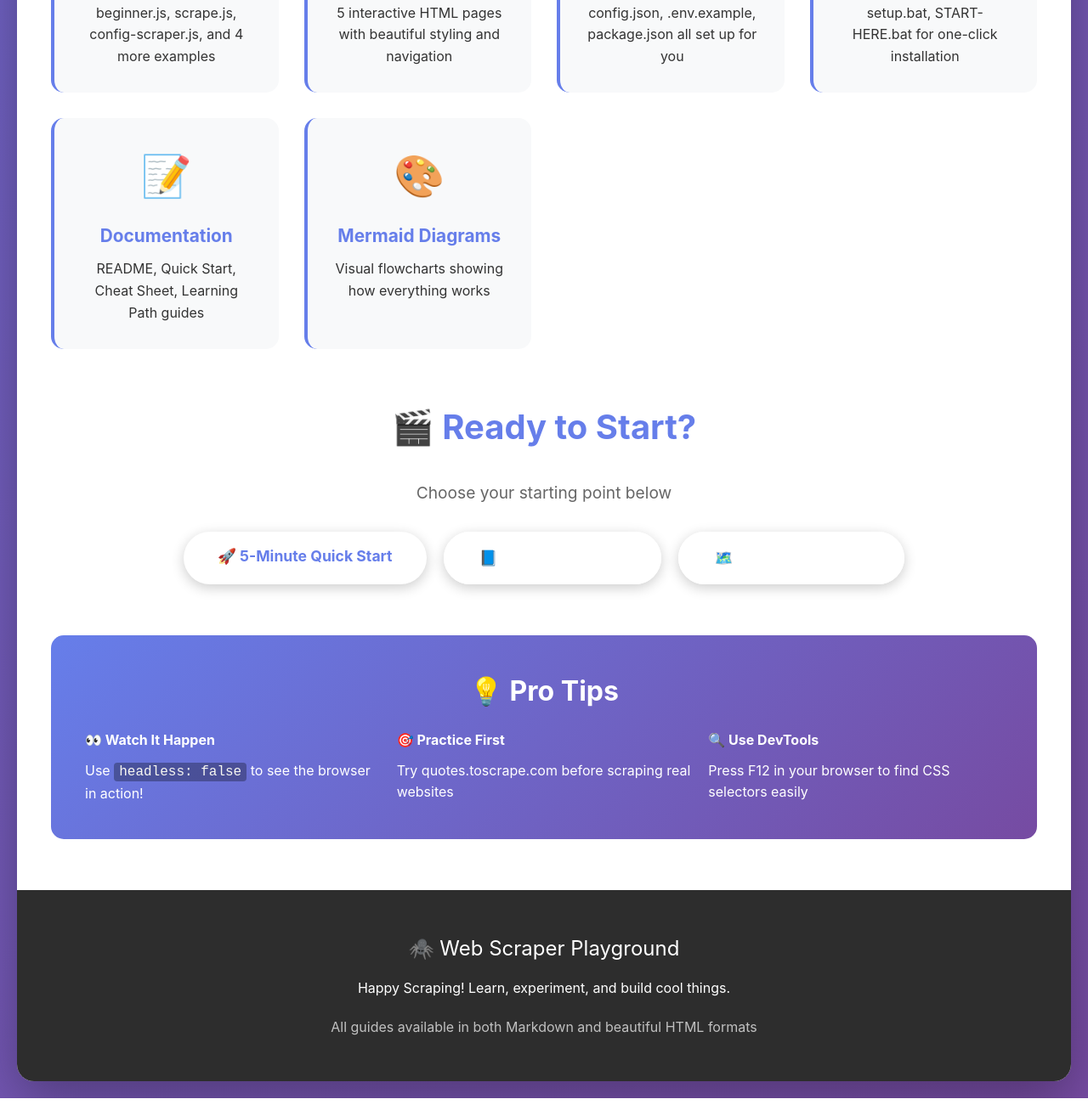
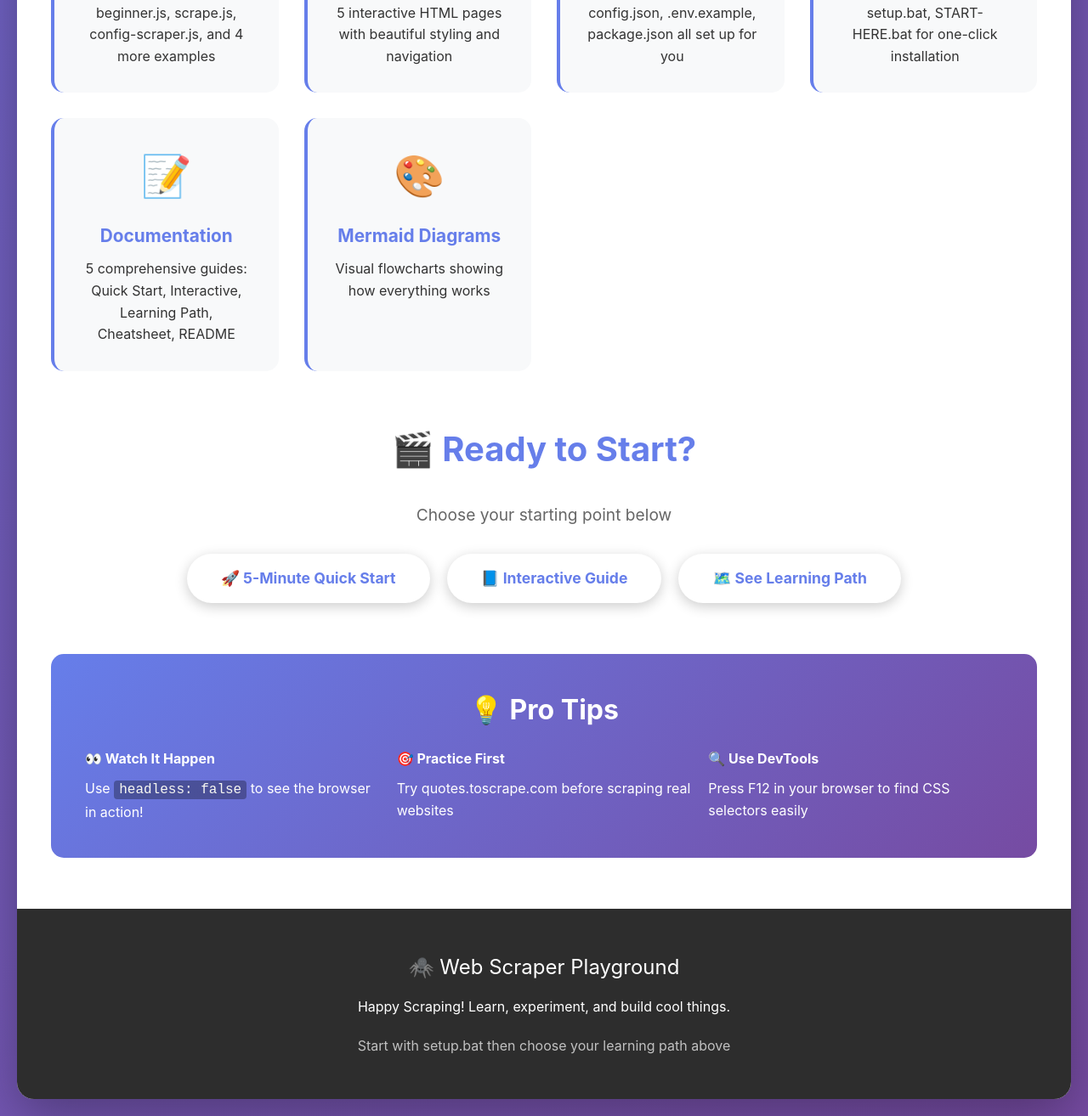
Before and after one commit to FinickySpider/Playwright-Scrapping-Playground-Examples, a website: page index.html in a window 1280 px wide. Shown: the part 3421-4735 px from the top of the page at 85% size. Before the commit the page ends 4714 px from the top, so only its background shows below. Drawn offline with Linux system fonts and the light colour scheme; a script that the page names is missing.

Commit message:
feat: update feature descriptions and improve button accessibility in index.html

```diff
--- a/index.html
+++ b/index.html
@@ -208,6 +208,10 @@
             color: #667eea;
             margin-bottom: 10px;
             font-size: 1.3em;
+        }
+
+        .feature p {
+            color: #333;
         }
 
         .quick-start {
@@ -466,7 +470,7 @@ graph LR
                     <div class="feature">
                         <div class="emoji">📝</div>
                         <h4>Documentation</h4>
-                        <p>README, Quick Start, Cheat Sheet, Learning Path guides</p>
+                        <p>5 comprehensive guides: Quick Start, Interactive, Learning Path, Cheatsheet, README</p>
                     </div>
 
                     <div class="feature">
@@ -483,8 +487,8 @@ graph LR
 
                 <div class="cta-buttons">
                     <a href="quick-start.html" class="cta-button">🚀 5-Minute Quick Start</a>
-                    <a href="guide.html" class="cta-button secondary">📘 Interactive Guide</a>
-                    <a href="learning-path.html" class="cta-button secondary">🗺️ See Learning Path</a>
+                    <a href="guide.html" class="cta-button">📘 Interactive Guide</a>
+                    <a href="learning-path.html" class="cta-button">🗺️ See Learning Path</a>
                 </div>
             </section>
 
@@ -512,7 +516,7 @@ graph LR
         <footer>
             <p style="font-size: 1.5em; margin-bottom: 15px;">🕷️ Web Scraper Playground</p>
             <p>Happy Scraping! Learn, experiment, and build cool things.</p>
-            <p style="margin-top: 20px; opacity: 0.7;">All guides available in both Markdown and beautiful HTML formats</p>
+            <p style="margin-top: 20px; opacity: 0.7;">Start with setup.bat then choose your learning path above</p>
         </footer>
     </div>
 
```
